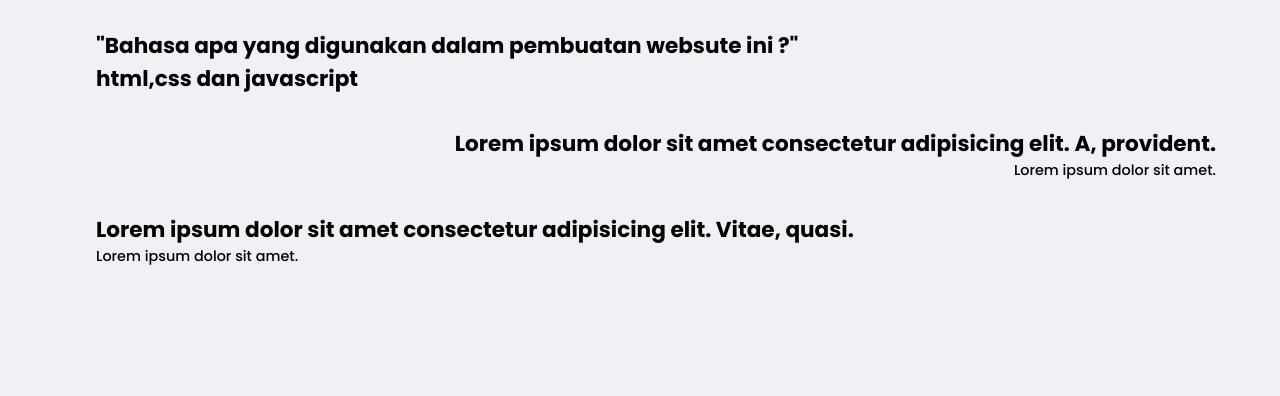
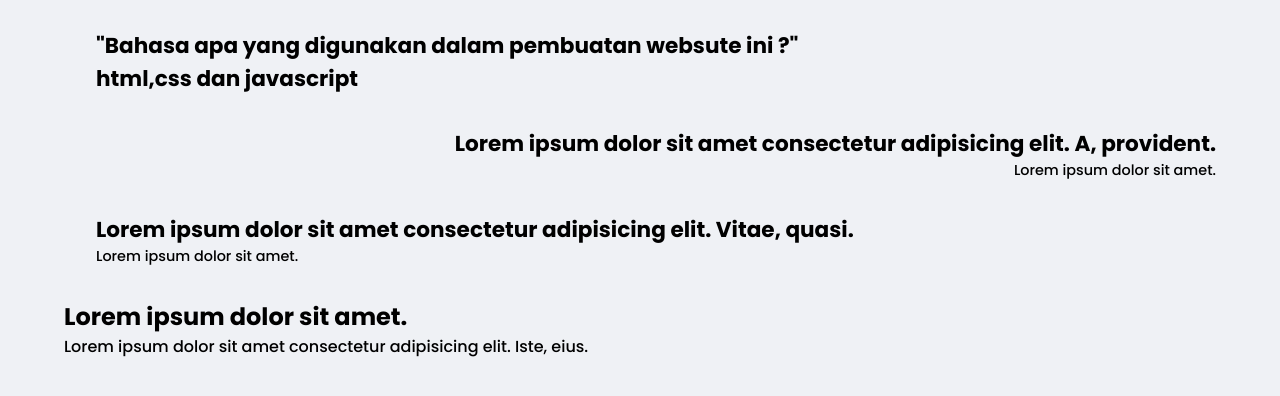
Before and after one commit to arisuryaa/personal-web-1, a plain HTML site: page FQA.html in a window 1280 px wide. Shown: the part 204-600 px from the top of the page. Drawn offline with nearby package versions, Linux system fonts and the light colour scheme.

Commit message:
menambahkan 1 pertanyaan di fqa.html

```diff
--- a/FQA.html
+++ b/FQA.html
@@ -50,6 +50,10 @@
           <h2>Lorem ipsum dolor sit amet consectetur adipisicing elit. Vitae, quasi.</h2>
           <p>Lorem ipsum dolor sit amet.</p>
         </div>
+        <div class="keempat">
+          <h2>Lorem ipsum dolor sit amet.</h2>
+          <p>Lorem ipsum dolor sit amet consectetur adipisicing elit. Iste, eius.</p>
+        </div>
       </div>
     </section>
 
```
